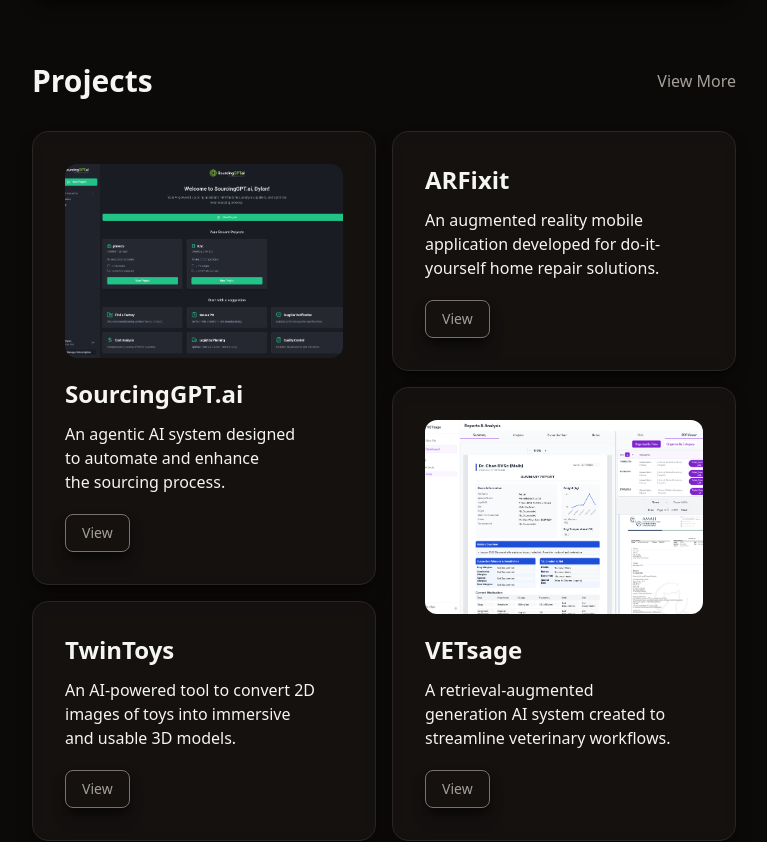
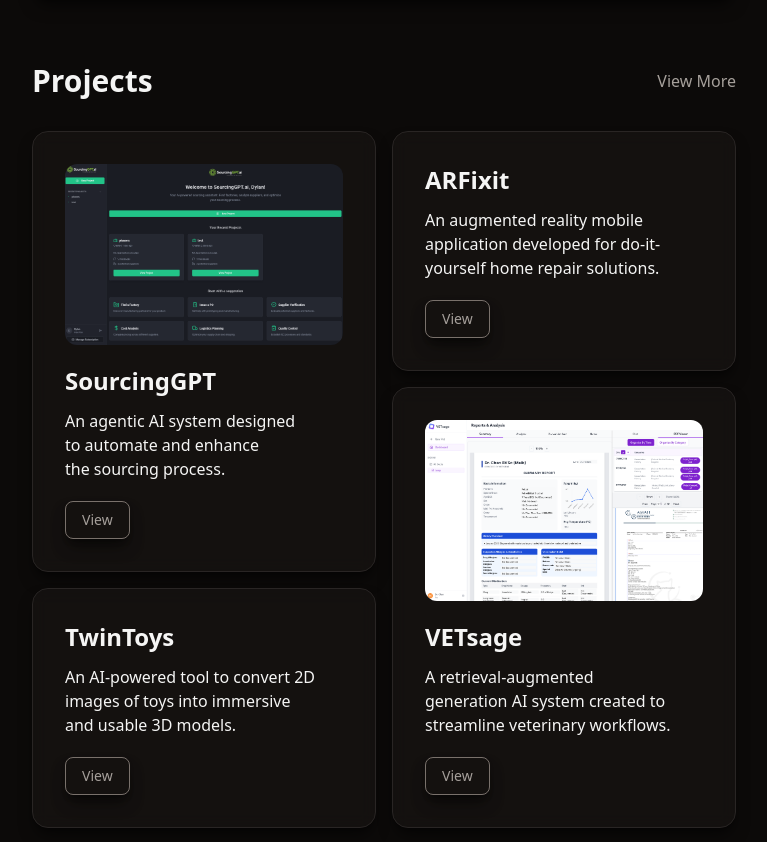
Before and after one commit to DylPorter/portfolio, a React (Vite) app: page / in a window 1280 px wide. Shown: the part 521-1363 px from the top of the page, without its empty margins (256-1023 px from the left). Built offline with nearby package versions, Linux system fonts and the light colour scheme.

Commit message:
improved bento logic

```diff
--- a/src/App.tsx
+++ b/src/App.tsx
@@ -86,9 +86,10 @@ function App() {
             </div>
           </div>
 
-          <div className="flex justify-between gap-4 h-[710px]">
-            <div className="flex flex-col w-full gap-4">
-              <div className="card h-full w-full p-8">
+          <div className="grid grid-cols-2 gap-4 w-full" style={{ gridAutoRows: 'auto' }}>
+
+            {/* SourcingGPT */}
+            <div className="card p-8 flex flex-col row-span-2 col-start-1 col-end-2" style={{ gridRowStart: 1, gridRowEnd: 3 }}>
               <div className="w-full h-1/2 overflow-hidden rounded-xl">
                 <img
                   className="w-full h-full object-cover"
@@ -96,26 +97,27 @@ function App() {
                   src="src/assets/sourcinggpt.png"
                 />
               </div>
-                <h3 className="text-2xl font-bold mt-5">SourcingGPT.ai</h3>
+              <h3 className="text-2xl font-bold mt-5">SourcingGPT</h3>
               <p className="mt-3 text-balance">An agentic AI system designed to automate and enhance the sourcing process.</p>
-                <a href="#" className="px-4 py-2 text-sm button mt-5">View</a>
+              <a href="#" className="self-start px-4 py-2 text-sm button mt-5">View</a>
             </div>
 
-              <div className="card h-1/2 w-full p-8">
+            {/* TwinToys */}
+            <div className="card p-8 flex flex-col col-start-1 col-end-2" style={{ gridRowStart: 3 }}>
               <h3 className="text-2xl font-bold">TwinToys</h3>
               <p className="mt-3 text-balance">An AI-powered tool to convert 2D images of toys into immersive and usable 3D models.</p>
-                <a href="#" className="px-4 py-2 text-sm button mt-5">View</a>
-              </div>
+              <a href="#" className="self-start px-4 py-2 text-sm button mt-5">View</a>
             </div>
 
-            <div className="flex flex-col w-full gap-4">
-              <div className="card h-1/2 w-full p-8">
+            {/* ARFixit */}
+            <div className="card p-8 flex flex-col col-start-2 col-end-3" style={{ gridRowStart: 1 }}>
               <h3 className="text-2xl font-bold">ARFixit</h3>
               <p className="mt-3 text-balance">An augmented reality mobile application developed for do-it-yourself home repair solutions.</p>
-                <a href="#" className="px-4 py-2 text-sm button mt-5">View</a>
+              <a href="#" className="self-start px-4 py-2 text-sm button mt-5">View</a>
             </div>
 
-              <div className="card h-full w-full p-8">
+            {/* VETsage */}
+            <div className="card p-8 flex flex-col row-span-2 col-start-2 col-end-3" style={{ gridRowStart: 2, gridRowEnd: 4 }}>
               <div className="w-full h-1/2 overflow-hidden rounded-xl">
                 <img
                   className="w-full h-full object-cover"
@@ -125,8 +127,7 @@ function App() {
               </div>
               <h3 className="text-2xl font-bold mt-5">VETsage</h3>
               <p className="mt-3 text-balance">A retrieval-augmented generation AI system created to streamline veterinary workflows.</p>
-                <a href="#" className="px-4 py-2 text-sm button mt-5">View</a>
-              </div>
+              <a href="#" className="self-start px-4 py-2 text-sm button mt-5">View</a>
             </div>
           </div>
         </section>
```
Lines whose indentation alone changed are shown as unchanged.
